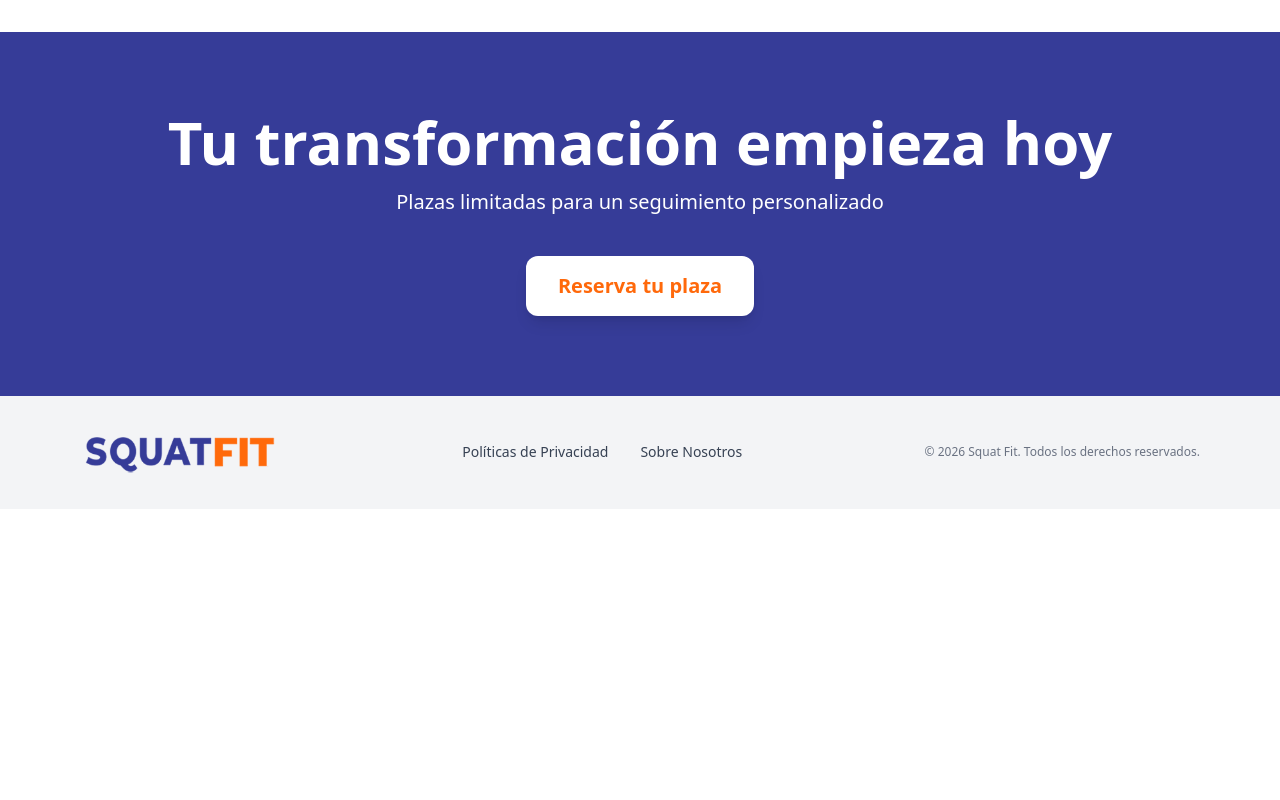
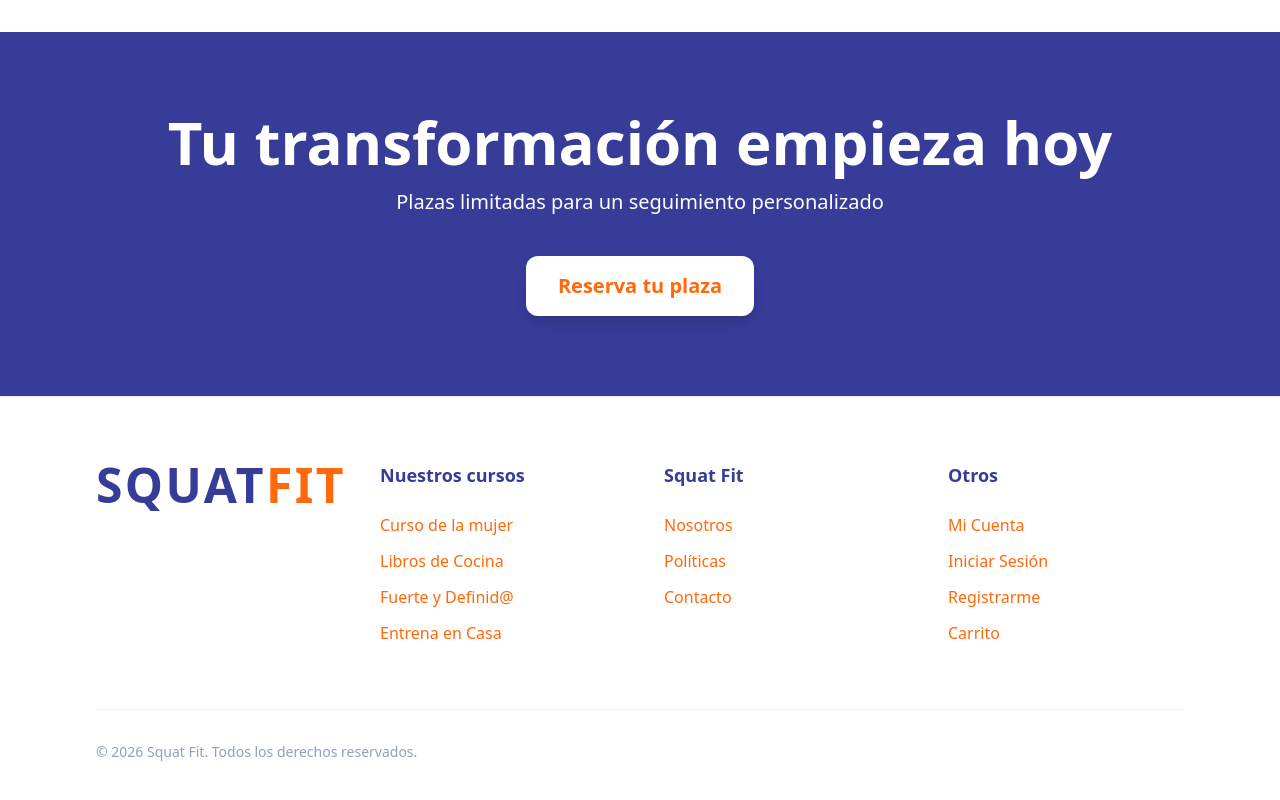
Before and after one commit to JohanGarcialife/squat-fit-website, a Next.js app: page / in a window 1280 px wide. Shown: the part 4175-4975 px from the top of the page. Before the commit the page ends 4684 px from the top, so only its background shows below. Built offline with nearby package versions, Linux system fonts and the light colour scheme; no server answers.

Commit message:
feat: implement new website footer with multi-column layout and custom colors

```diff
--- a/src/app/components/Footer.js
+++ b/src/app/components/Footer.js
@@ -1,37 +1,103 @@
-'use client'
-import React from 'react'
+'use client';
+
+import React from 'react';
 import Link from 'next/link';
-import Image from 'next/image';
 
 export default function Footer() {
   return (
-    <div className='bg-gray-100 text-gray-700 py-8 px-4 sm:px-8 md:px-12 lg:px-20 flex flex-col items-center text-center space-y-4 lg:flex-row lg:justify-between lg:space-y-0'>
-        {/* Logo */}
-        <Link href="/">
-            <Image
-                src="/Logo-horizontal.png"
-                width={200}
-                height={40}
-                alt="Logo Squat Fit"
-                className='object-contain'
-            />
-        </Link>
-
-        {/* Enlaces del Footer */}
-        <div className='flex flex-col space-y-2 lg:flex-row lg:space-x-8 lg:space-y-0'>
-            <Link href="/politicas">
-                <p className='text-sm hover:text-primary transition-colors'>Políticas de Privacidad</p>
-            </Link>
-            <Link href="/nosotros">
-                <p className='text-sm hover:text-primary transition-colors'>Sobre Nosotros</p>
-            </Link>
-            {/* Se puede añadir más enlaces o información aquí */}
+    <footer className="w-full bg-white border-t border-slate-100 py-16 px-6 md:px-12 lg:px-24">
+      <div className="max-w-7xl mx-auto grid grid-cols-1 md:grid-cols-2 lg:grid-cols-4 gap-12">
+        {/* Columna Logo */}
+        <div className="flex flex-col space-y-4">
+          <Link href="/" className="inline-block">
+            <div className="text-4xl lg:text-5xl font-black tracking-wider leading-none">
+              <span className="text-[#363C98]">SQUAT</span>
+              <span className="text-[#FF690B]">FIT</span>
+            </div>
+          </Link>
         </div>
 
-        {/* Derechos de Autor o Redes Sociales */}
-        <div className='text-xs text-gray-500'>
-            © {new Date().getFullYear()} Squat Fit. Todos los derechos reservados.
+        {/* Columna 1: Nuestros Cursos */}
+        <div>
+          <h4 className="text-[#363C98] font-bold text-lg mb-6">Nuestros cursos</h4>
+          <ul className="space-y-3">
+            <li>
+              <Link href="/cursos" className="text-[#FF690B] font-medium text-base hover:text-[#363C98] transition-colors">
+                Curso de la mujer
+              </Link>
+            </li>
+            <li>
+              <Link href="/cocina" className="text-[#FF690B] font-medium text-base hover:text-[#363C98] transition-colors">
+                Libros de Cocina
+              </Link>
+            </li>
+            <li>
+              <Link href="/cursos" className="text-[#FF690B] font-medium text-base hover:text-[#363C98] transition-colors">
+                Fuerte y Definid@
+              </Link>
+            </li>
+            <li>
+              <Link href="/cursos" className="text-[#FF690B] font-medium text-base hover:text-[#363C98] transition-colors">
+                Entrena en Casa
+              </Link>
+            </li>
+          </ul>
         </div>
-    </div>
-  )
+
+        {/* Columna 2: Squat Fit */}
+        <div>
+          <h4 className="text-[#363C98] font-bold text-lg mb-6">Squat Fit</h4>
+          <ul className="space-y-3">
+            <li>
+              <Link href="/nosotros" className="text-[#FF690B] font-medium text-base hover:text-[#363C98] transition-colors">
+                Nosotros
+              </Link>
+            </li>
+            <li>
+              <Link href="/politicas" className="text-[#FF690B] font-medium text-base hover:text-[#363C98] transition-colors">
+                Políticas
+              </Link>
+            </li>
+            <li>
+              <Link href="/panel-contacto" className="text-[#FF690B] font-medium text-base hover:text-[#363C98] transition-colors">
+                Contacto
+              </Link>
+            </li>
+          </ul>
+        </div>
+
+        {/* Columna 3: Otros */}
+        <div>
+          <h4 className="text-[#363C98] font-bold text-lg mb-6">Otros</h4>
+          <ul className="space-y-3">
+            <li>
+              <Link href="/profile-panel" className="text-[#FF690B] font-medium text-base hover:text-[#363C98] transition-colors">
+                Mi Cuenta
+              </Link>
+            </li>
+            <li>
+              <Link href="/login" className="text-[#FF690B] font-medium text-base hover:text-[#363C98] transition-colors">
+                Iniciar Sesión
+              </Link>
+            </li>
+            <li>
+              <Link href="/register" className="text-[#FF690B] font-medium text-base hover:text-[#363C98] transition-colors">
+                Registrarme
+              </Link>
+            </li>
+            <li>
+              <Link href="/cart" className="text-[#FF690B] font-medium text-base hover:text-[#363C98] transition-colors">
+                Carrito
+              </Link>
+            </li>
+          </ul>
+        </div>
+      </div>
+
+      {/* Copyright */}
+      <div className="max-w-7xl mx-auto mt-16 pt-8 border-t border-slate-100 flex flex-col sm:flex-row items-center justify-between text-slate-400 text-sm">
+        <p>© {new Date().getFullYear()} Squat Fit. Todos los derechos reservados.</p>
+      </div>
+    </footer>
+  );
 }
```
